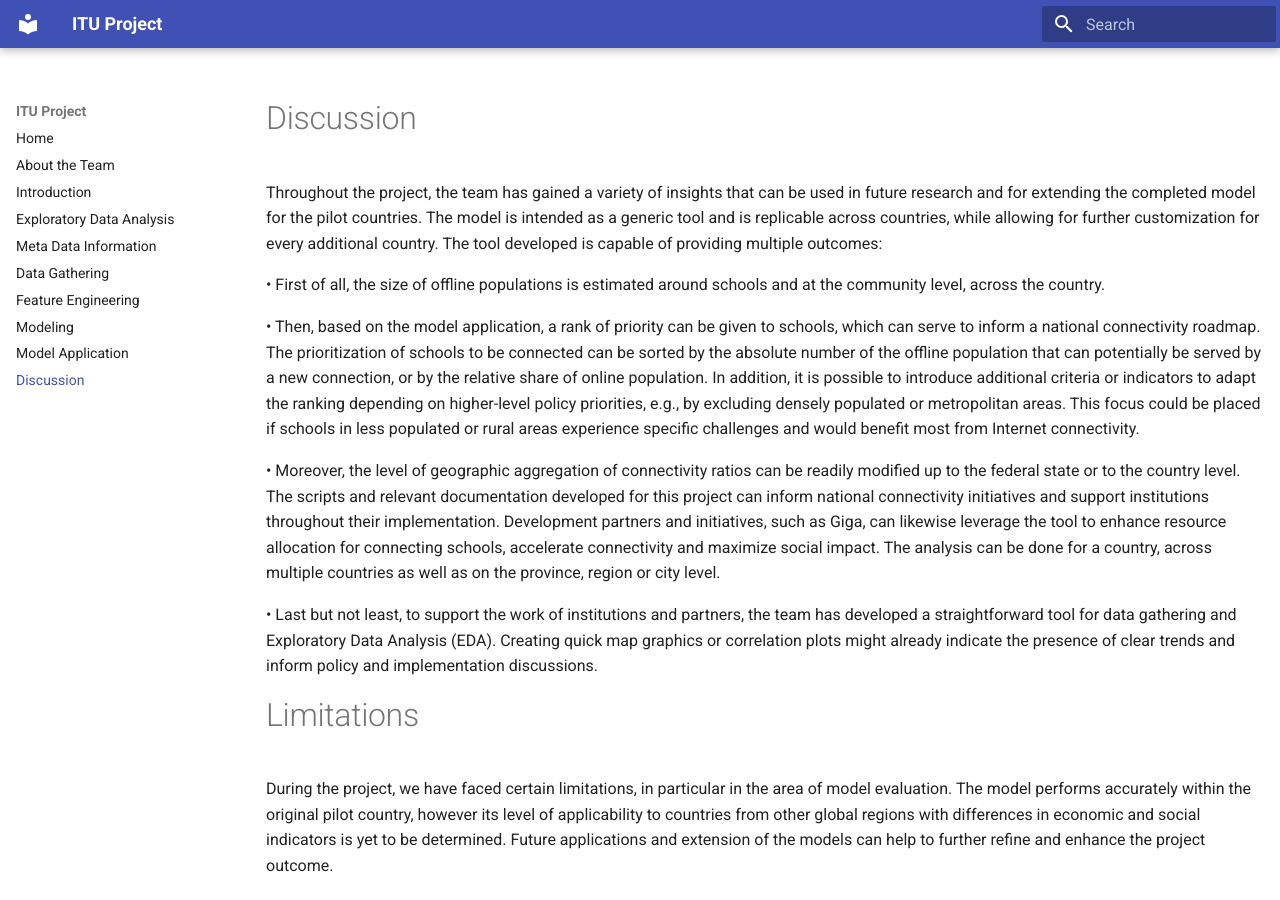
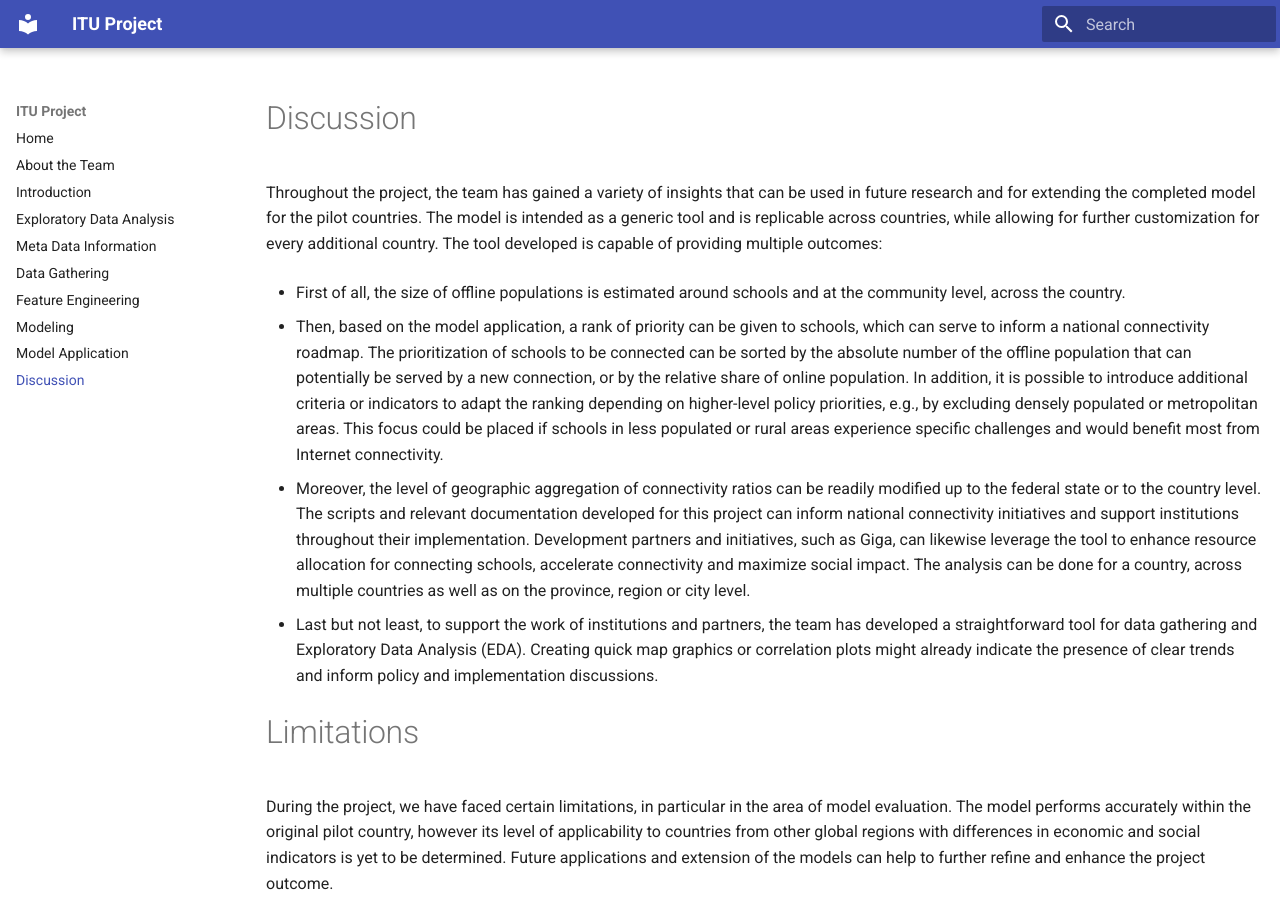
Before and after one commit to DSSGxUK/itu, an MkDocs documentation site: the page built from documentation/docs/conc.md, in a window 1280 px wide and 900 px high. Built offline with MkDocs 1.6.1 and Material for MkDocs 9.7.7, drawn with Linux system fonts in a browser that asks for light colours.

Commit message:
small formatting changes

```diff
--- a/documentation/docs/conc.md
+++ b/documentation/docs/conc.md
@@ -3,13 +3,13 @@
 Throughout the project, the team has gained a variety of insights that can be used in future research and for extending the completed model for the pilot countries. The model is intended as a generic tool and is replicable across countries, while allowing for further customization for every additional country.
 The tool developed is capable of providing multiple outcomes:
 
-•	First of all, the size of offline populations is estimated around schools and at the community level, across the country.
+- First of all, the size of offline populations is estimated around schools and at the community level, across the country.
 
-•	Then, based on the model application, a rank of priority can be given to schools, which can serve to inform a national connectivity roadmap. The prioritization of schools to be connected can be sorted by the absolute number of the offline population that can potentially be served by a new connection, or by the relative share of online population. In addition, it is possible to introduce additional criteria or indicators to adapt the ranking depending on higher-level policy priorities, e.g., by excluding densely populated or metropolitan areas. This focus could be placed if schools in less populated or rural areas experience specific challenges and would benefit most from Internet connectivity.
+- Then, based on the model application, a rank of priority can be given to schools, which can serve to inform a national connectivity roadmap. The prioritization of schools to be connected can be sorted by the absolute number of the offline population that can potentially be served by a new connection, or by the relative share of online population. In addition, it is possible to introduce additional criteria or indicators to adapt the ranking depending on higher-level policy priorities, e.g., by excluding densely populated or metropolitan areas. This focus could be placed if schools in less populated or rural areas experience specific challenges and would benefit most from Internet connectivity.
 
-•	Moreover, the level of geographic aggregation of connectivity ratios can be readily modified up to the federal state or to the country level. The scripts and relevant documentation developed for this project can inform national connectivity initiatives and support institutions throughout their implementation. Development partners and initiatives, such as Giga, can likewise leverage the tool to enhance resource allocation for connecting schools, accelerate connectivity and maximize social impact. The analysis can be done for a country, across multiple countries as well as on the province, region or city level.
+- Moreover, the level of geographic aggregation of connectivity ratios can be readily modified up to the federal state or to the country level. The scripts and relevant documentation developed for this project can inform national connectivity initiatives and support institutions throughout their implementation. Development partners and initiatives, such as Giga, can likewise leverage the tool to enhance resource allocation for connecting schools, accelerate connectivity and maximize social impact. The analysis can be done for a country, across multiple countries as well as on the province, region or city level.
 
-•	Last but not least, to support the work of institutions and partners, the team has developed a straightforward tool for data gathering and Exploratory Data Analysis (EDA). Creating quick map graphics or correlation plots might already indicate the presence of clear trends and inform policy and implementation discussions.
+- Last but not least, to support the work of institutions and partners, the team has developed a straightforward tool for data gathering and Exploratory Data Analysis (EDA). Creating quick map graphics or correlation plots might already indicate the presence of clear trends and inform policy and implementation discussions.
 
 
 # Limitations
```
Also changed, not shown: documentation/docs/modapp.md (+1 -0 lines).
